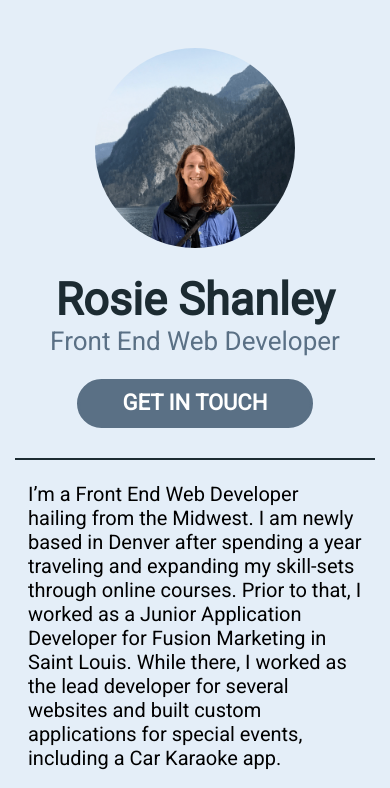
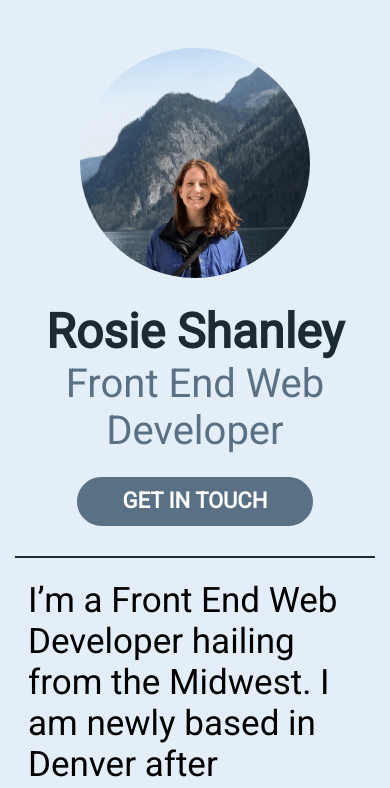
Before and after one commit to rossha/build30, a plain HTML site: page index.html in a window 390 px wide. Shown: the top 788 px of the page. Drawn offline with Linux system fonts and the light colour scheme.

Commit message:
style: mobile cont.

```diff
--- a/style.css
+++ b/style.css
@@ -1,7 +1,7 @@
 body {
   font-family: 'Roboto', Helvetica Neue, Helvetica, Arial, sans-serif;
   font-weight: normal;
-  font-size: 20px;
+  font-size: 35px;
   background: #e4eef8;
 }
 
@@ -22,12 +22,12 @@ body {
 }
 
 .nametag {
-  font-size: 26px;
+  font-size: 40px;
 }
 
 .nametag__image {
   display: block;
-  max-width: 200px;
+  max-width: 230px;
   border-radius: 50%;
   margin: auto;
 }
@@ -39,7 +39,7 @@ body {
 }
 
 .nametag__details__name {
-  font-size: 45px;
+  font-size:48px;
   color: #1c2b32;
   font-weight: bold;
 }
@@ -49,7 +49,7 @@ body {
 }
 
 .content_text--large, #rotating-content {
-  font-size: 45px;
+  font-size: 48px;
   line-height: 1.25;
 }
 
```
